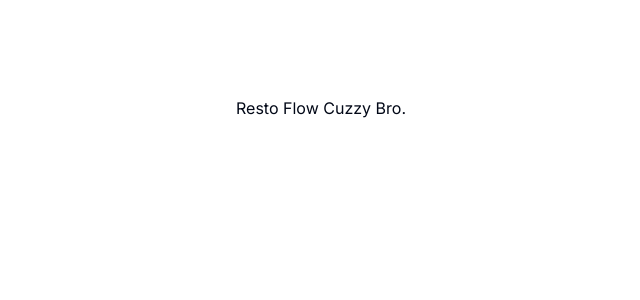
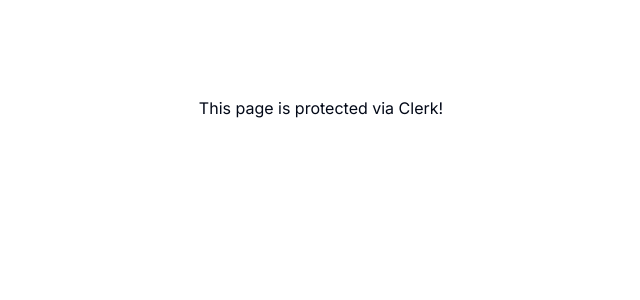
Before and after one commit to EpicIbby101/resto-flow-admin, a Next.js app: page / in a window 1280 px wide. Shown: the top 300 px of the page, without its empty margins (319-959 px from the left). Built offline with nearby package versions, Linux system fonts and the light colour scheme.

Commit message:
Added Clerk Auth

```diff
--- /dev/null
+++ b/app/(root)/page.tsx
@@ -0,0 +1,15 @@
+import Image from 'next/image'
+import { UserButton } from '@clerk/nextjs'
+
+export default function Home() {
+  return (
+    <div>
+    <div className="flex min-h-screen flex-col items-center justify-between p-24">
+      This page is protected via Clerk!
+    </div>
+    <div className="h-screen">
+      <UserButton afterSignOutUrl="/"/>
+    </div>
+    </div>
+  )
+}
--- a/app/layout.tsx
+++ b/app/layout.tsx
@@ -1,22 +1,25 @@
-import type { Metadata } from 'next'
-import { Inter } from 'next/font/google'
-import './globals.css'
+import type { Metadata } from "next";
+import { ClerkProvider } from "@clerk/nextjs";
+import { Inter } from "next/font/google";
+import "./globals.css";
 
-const inter = Inter({ subsets: ['latin'] })
+const inter = Inter({ subsets: ["latin"] });
 
 export const metadata: Metadata = {
-  title: 'Admin Dashboard',
-  description: 'RestoFlow Admin Dashboard',
-}
+  title: "Admin Dashboard",
+  description: "Resto-Flow Admin Dashboard",
+};
 
 export default function RootLayout({
   children,
 }: {
-  children: React.ReactNode
+  children: React.ReactNode;
 }) {
   return (
-    <html lang="en">
-      <body className={inter.className}>{children}</body>
-    </html>
-  )
+    <ClerkProvider>
+      <html lang="en">
+        <body className={inter.className}>{children}</body>
+      </html>
+    </ClerkProvider>
+  );
 }
--- a/app/page.tsx
+++ /dev/null
@@ -1,9 +0,0 @@
-import Image from 'next/image'
-
-export default function Home() {
-  return (
-    <main className="flex min-h-screen flex-col items-center justify-between p-24">
-      Resto Flow Cuzzy Bro.
-    </main>
-  )
-}
--- a/package.json
+++ b/package.json
@@ -9,6 +9,7 @@
     "lint": "next lint"
   },
   "dependencies": {
+    "@clerk/nextjs": "^4.29.1",
     "class-variance-authority": "^0.7.0",
     "clsx": "^2.1.0",
     "lucide-react": "^0.303.0",
```
Also changed, not shown: middleware.ts (added, +10 -0 lines), 2 other files (tests, documents, lock files or other folders).
